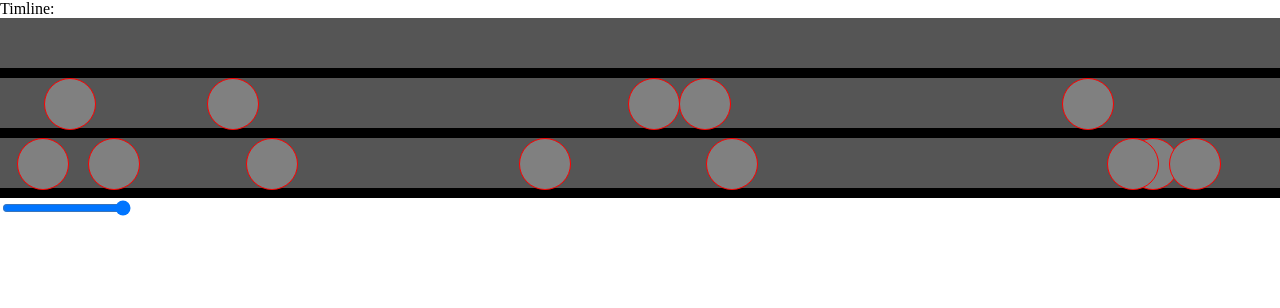
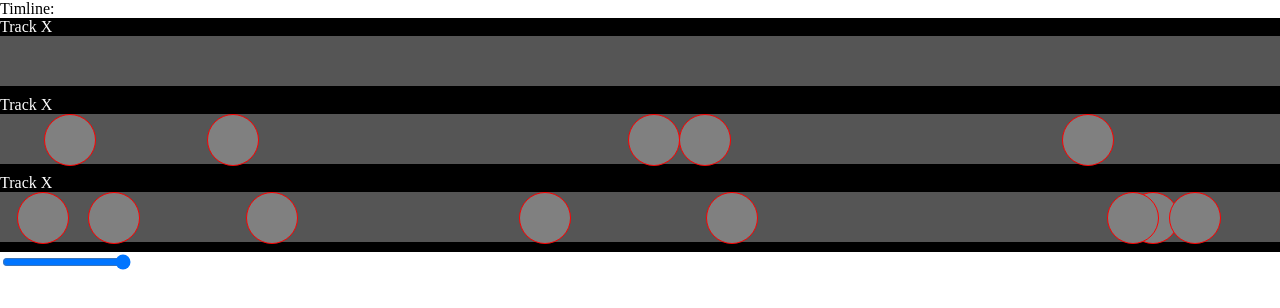
Before and after one commit to jbakse/timeline_html, a plain HTML site: page index.html in a window 1280 px wide. Drawn offline with nearby package versions, Linux system fonts and the light colour scheme.

Commit message:
clean up console

```diff
--- a/script.js
+++ b/script.js
@@ -51,6 +51,7 @@ function Track(timeline) {
 
 	this._element = $('<div class="track"></div>');
 	this._timeline._element.append(this._element);
+	this._element.before( $('<div class="label">Track X</div>') );
 
 	this._keyFrames = [];
 	var num = Math.random()*15;
@@ -63,7 +64,6 @@ function Track(timeline) {
 
 
 Track.prototype.draw = function() {
-	console.log("draw track", this);
 	this._element.width(this._timeline._duration * this._timeline._scale);
 	this._keyFrames.forEach( function(k) {
 		k.draw();
@@ -90,7 +90,6 @@ KeyFrame.prototype.setTime = function(time) {
 };
 
 KeyFrame.prototype.draw = function() {
-	console.log("draw key frame");
 	this._element.css("left", this._time * this._track._timeline._scale + "px");
 };
 
--- a/style.css
+++ b/style.css
@@ -9,6 +9,12 @@ body
 	width: 100%;
 	overflow-x: scroll;
 	/*cursor: pointer;*/
+}
+
+.label
+{
+	color: white;
+
 }
 .track
 {
```
